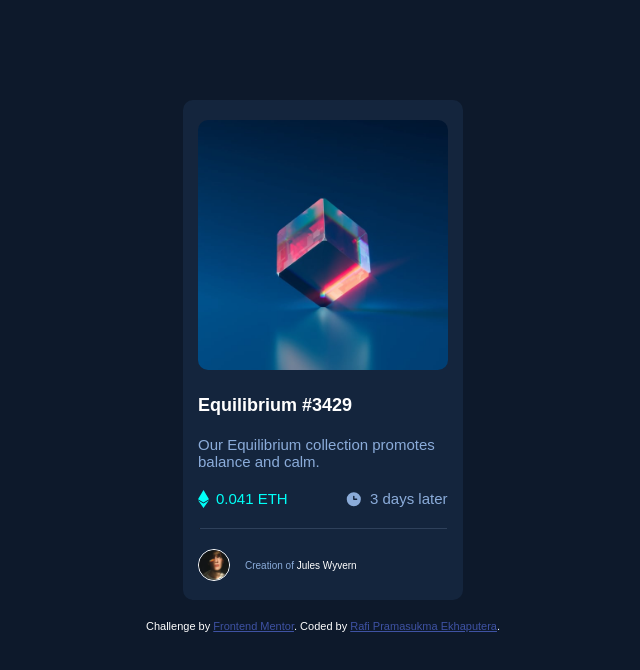
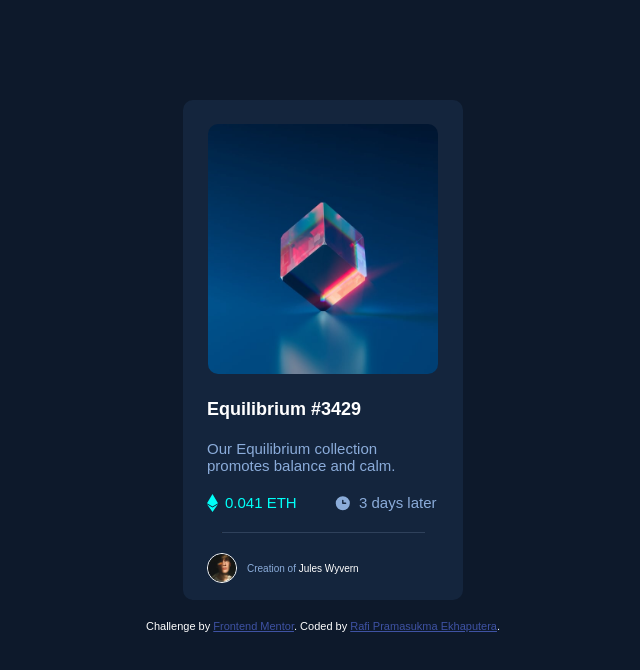
Before and after one commit to rafiputra2000/nft-preview-card-component-main, a plain HTML site: page index.html in a window 1280 px wide. Shown: the whole page, without its empty margins (317-957 px from the left). Drawn offline with Linux system fonts and the light colour scheme.

Commit message:
Fixed nft card preview

```diff
--- a/css/styles.css
+++ b/css/styles.css
@@ -1,5 +1,9 @@
 /********************************Selector**************************************/
-
+* {
+    padding: 0;
+    margin: 0;
+    box-sizing: border-box;
+}
 
 body{
   margin: 0;
@@ -7,6 +11,8 @@ body{
   text-align: center;
   font-size: 18px;
   font-family: 'Outfit', sans-serif;
+  margin-top: 20px;
+  margin-bottom: 20px;
 }
 
 p{
@@ -24,42 +30,62 @@ hr{
 
 /********************************Class Selector**************************************/
 
+
 .main-container{
   width: 280px;
   height: 500px;
-  margin: 100px auto 0 auto;
+  padding: 24px;
   border-radius: 10px;
   background-color: hsl(216, 50%, 16%);
+  margin: 100px auto 20px auto;
+}
 
+.position-img-equilibrium{
+  position: relative;
+  opacity: 1;
 }
+
+.position-icon-view{
+    display: flex;
+    opacity: 0;
+    cursor: pointer;
+    position: absolute;
+    inset: 0;
+    place-items: center;
+    place-content: center;
+    background: hsl(215, 32%, 27%);
+    border-radius: 10px;
+}
+
+.position-img-equilibrium:hover .position-icon-view{
+    opacity: 0.7;
+}
+
 
 .title{
   font-weight: 600;
-  margin: 20px auto 5px 15px;
-
+  margin-top: 20px;
+  margin-bottom: 20px;
 }
 
 .title-description{
   color:  hsl(215, 51%, 70%);
   font-size: 0.9375rem;
-  margin: 20px auto 20px 15px;
-
 }
 
 .price-time{
   display: flex;
   font-size: 0.9375rem;
-  margin: 5px auto 5px 15px;
-  width: 105%;
+  margin-top: 20px;
+  margin-bottom: 20px;
+
 }
 
 .attribution{
-  margin: 20px auto;
   color: hsl(0, 0%, 100%);
 }
 
 .creation{
-  margin: 5px auto 5px 15px;
 }
 
 .span-price{
@@ -70,6 +96,7 @@ hr{
 .span-time{
   display: flex;
   flex: 1;
+  margin-left: 22px;
 }
 
 .price{
@@ -83,7 +110,6 @@ hr{
 }
 
 .by-created{
-  width: 100%;
   display: flex;
   font-size: 0.625rem;
   align-items: center;
@@ -91,6 +117,7 @@ hr{
 
 .creation{
   color: hsl(215, 51%, 70%);
+  margin-left: 10px;
 }
 
 .creator{
@@ -99,14 +126,12 @@ hr{
 
 /*********************************IMG class Selector**************************/
 .img-equilibrium{
-  width: 250px;
+  width: 230px;
   height: 250px;
-  margin: 20px auto 0 auto;
   border-radius: 10px;
 }
 
 .img-avatar{
-  margin-left: 15px;
   width: 30px;
   border:1px solid;
   border-color: hsl(0, 0%, 100%);
--- a/index.html
+++ b/index.html
@@ -1,5 +1,6 @@
 <!DOCTYPE html>
 <html lang="en">
+
 <head>
   <meta charset="UTF-8">
   <meta name="viewport" content="width=device-width, initial-scale=1.0"> <!-- displays site properly based on user's device -->
@@ -11,13 +12,30 @@
 
   <!-- Feel free to remove these styles or customise in your own stylesheet 👍 -->
   <style>
-    .attribution { font-size: 11px; text-align: center; }
-    .attribution a { color: hsl(228, 45%, 44%); }
+    .attribution {
+      font-size: 11px;
+      text-align: center;
+    }
+
+    .attribution a {
+      color: hsl(228, 45%, 44%);
+    }
   </style>
 </head>
+
 <body>
   <div class="main-container">
+      <div class="position-img-equilibrium">
         <img class="img-equilibrium" src="images/image-equilibrium.jpg" alt="image-equilibrium">
+        <div class="position-icon-view">
+          <svg width="48" height="48" xmlns="http://www.w3.org/2000/svg">
+          <g fill="none" fill-rule="evenodd">
+            <path d="M0 0h48v48H0z"></path>
+            <path d="M24 9C14 9 5.46 15.22 2 24c3.46 8.78 12 15 22 15 10.01 0 18.54-6.22 22-15-3.46-8.78-11.99-15-22-15Zm0 25c-5.52 0-10-4.48-10-10s4.48-10 10-10 10 4.48 10 10-4.48 10-10 10Zm0-16c-3.31 0-6 2.69-6 6s2.69 6 6 6 6-2.69 6-6-2.69-6-6-6Z" fill="#FFF" fill-rule="nonzero"></path>
+          </g>
+        </svg>
+        </div>
+      </div>
       <p class="title">Equilibrium #3429</p>
       <p class="title-description">Our Equilibrium collection promotes balance and calm.</p>
       <div class="price-time">
@@ -45,4 +63,5 @@
     Coded by <a href="#">Rafi Pramasukma Ekhaputera</a>.
   </div>
 </body>
+
 </html>
```
Lines whose indentation alone changed are shown as unchanged.
